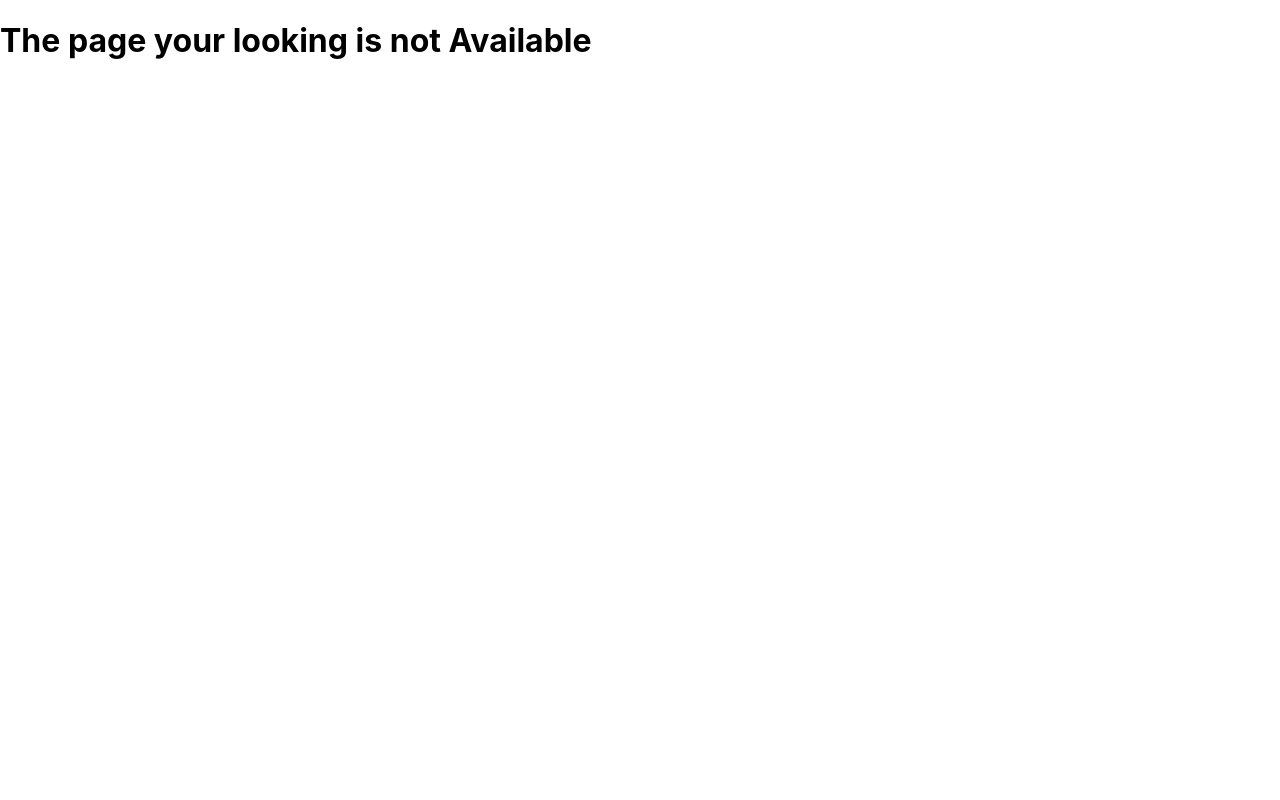
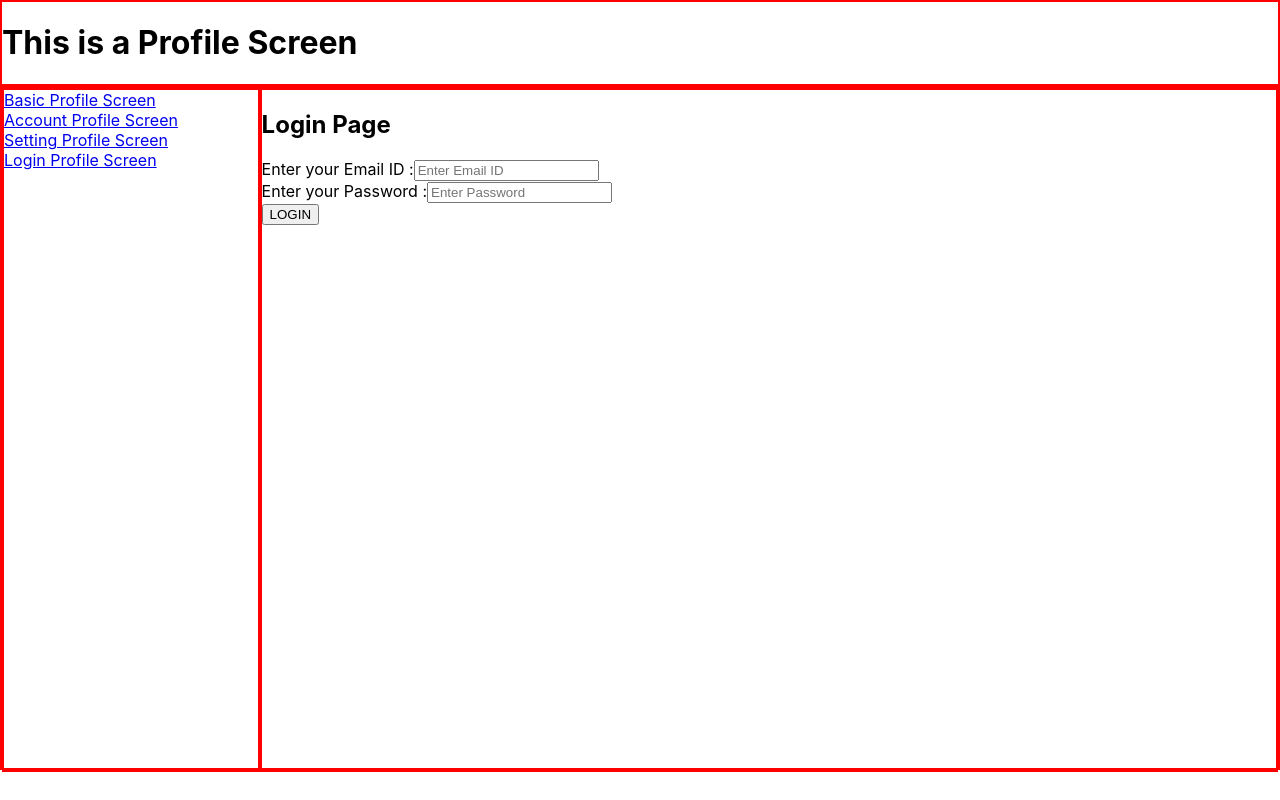
Before and after one commit to karthickvkumar/vcentry26, a React (Create React App) app in the folder learning-react/: page /profile/login in a window 1280 px wide. Built offline with nearby package versions, Linux system fonts and the light colour scheme.

Commit message:
commit message

```diff
--- a/learning-react/src/App.js
+++ b/learning-react/src/App.js
@@ -15,6 +15,7 @@ import SettingProfileScreen from "./screens/setting-profile";
 import TodoListScreen from "./screens/todo-list";
 import RegisterScreen from "./screens/register";
 import ConditionalRendering from "./screens/conditional-rendering";
+import LoginProfile from "./screens/login-profile";
 
 import "./css/style.css";
 
@@ -30,6 +31,7 @@ const App = () => {
             <Route path="basic" element={<BasicProfileScreen></BasicProfileScreen>}></Route>
             <Route path="account" element={<AccountProfileScreen></AccountProfileScreen>}></Route>
             <Route path="setting" element={<SettingProfileScreen></SettingProfileScreen>}></Route>
+            <Route path="login" element={<LoginProfile></LoginProfile>}></Route>
         </Route>
 
         <Route path="todo" element={<TodoListScreen></TodoListScreen>}></Route>
--- /dev/null
+++ b/learning-react/src/screens/login-profile.js
@@ -0,0 +1,62 @@
+import React, {useState} from 'react';
+import axios from 'axios';
+
+const LoginProfile = () => {
+
+  const [ loginFrom, updateLoginForm] = useState({
+    email : "",
+    password : ""
+  });
+  const [isLoading, updateIsLoading] = useState(false);
+
+  const submitLogin = () => {
+    // console.log(loginFrom);
+    const url = "https://reqres.in/api/login";
+    updateIsLoading(true);
+
+    axios.post(url, loginFrom)
+      .then((response) => {
+        console.log(response.data);
+        updateIsLoading(false);
+        alert("Login Successfull");
+      })
+      .catch((error) => {
+        console.log(error);
+        updateIsLoading(false);
+        alert("Login Failed");
+      })
+  }
+
+  const handleInput = (event) => {
+    // console.log(event.target.value, event.target.id);
+    updateLoginForm({...loginFrom, [event.target.id] : event.target.value });
+  }
+
+  return (
+    <div>
+      <h2>Login Page</h2>
+      <div>
+        <label>Enter your Email ID :</label>
+        <input type="text" placeholder='Enter Email ID' onChange={handleInput} id='email' />
+      </div>
+      <div>
+        <label>Enter your Password :</label>
+        <input type="password" placeholder='Enter Password' onChange={handleInput} id='password'/>
+      </div>
+      <div>
+        {isLoading
+          ?
+          <button disabled>
+            <img src={require("../images/loader.gif")} alt='loader' width="15" />
+            LOADING...</button>
+          :
+          <button onClick={() => submitLogin()}>LOGIN</button>
+        }
+
+      </div>
+
+    </div>
+  );
+};
+
+export default LoginProfile;
--- a/learning-react/src/screens/profile.js
+++ b/learning-react/src/screens/profile.js
@@ -15,6 +15,8 @@ const ProfileScreen = () => {
           <NavLink to="/profile/account">Account Profile Screen</NavLink>
           <br/>
           <NavLink to="/profile/setting">Setting Profile Screen</NavLink>
+          <br/>
+          <NavLink to="/profile/login">Login Profile Screen</NavLink>
         </div>
         <div className='profile-sub-screens'>
           <Outlet></Outlet>
```
Also changed, not shown: learning-react/src/images/loader.gif (added).
